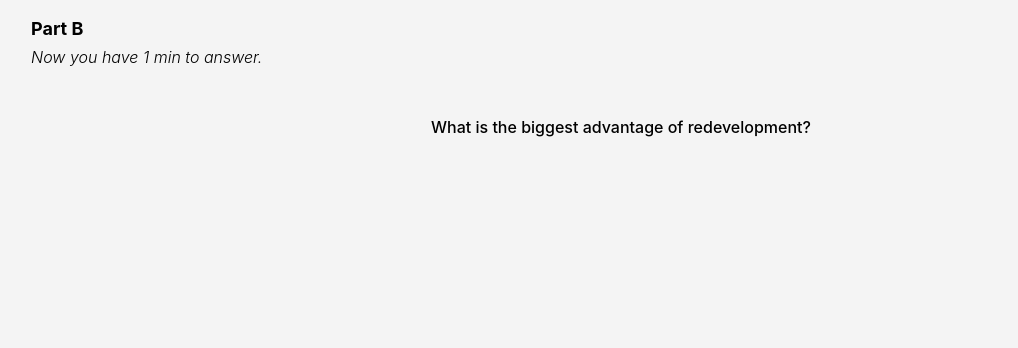
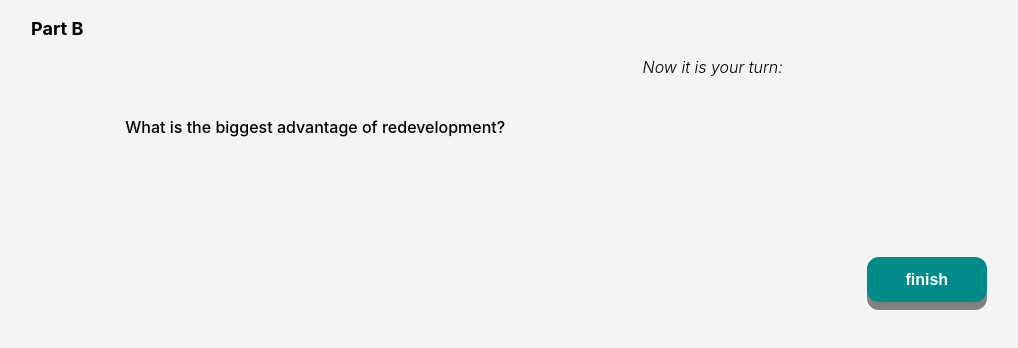
Before and after one commit to CeraChen/web_demo, a React (Create React App) app: page /partB/mocktest in a window 1280 px wide. Shown: the top 348 px of the page, without its empty margins (19-1037 px from the left). Built offline with nearby package versions, Linux system fonts and the light colour scheme.

Commit message:
record video when answering

```diff
--- a/src/css/mocktest.css
+++ b/src/css/mocktest.css
@@ -128,7 +128,7 @@
     padding-top: 10px;
     flex: 1;
     min-height: 0; /* 防止内容溢出，允许容器收缩 */
-    margin-left: 10px; /* 可根据需要调整左右间距 */
+    margin-left: 25px; /* 可根据需要调整左右间距 */
     height: 500px; /* 设置容器的固定高度 */
 }
 
@@ -149,7 +149,7 @@
 ::-webkit-scrollbar-thumb{
     -webkit-box-shadow: inset 0 0 6px rgba(0,0,0,0);
     background-color: #D5D5D5;
-    border-radius: 15px;
+    border-radius: 12px;
 }
 
 
@@ -160,7 +160,6 @@
 .video_subcontainer {
     text-align: center;
     width: 100%;
-    height: 100%;
 }
 
 #video_player {
@@ -183,10 +182,11 @@
     align-items: center;
     justify-content: center;
 
-    padding: auto;
+    padding-top: 5px;
+    padding-bottom: 5px;
     position: absolute;
     /* right: 50px; */
-    left: 5px;
+    left: 8px;
     top: 48%;
     background-color: #d7d7d7;
     border-radius: 8px;
--- a/src/page/mocktest.js
+++ b/src/page/mocktest.js
@@ -1,5 +1,4 @@
 import React from "react";
-import { Link } from "react-router-dom";
 import questions from '../text/questions.json';
 import '../css/mocktest.css';
 import '../css/button.css';
@@ -14,12 +13,17 @@ const ANSWERING = 2;
 
 const intervalTime = 1000;
 const prepareTime = 1000 * 60 * 10;
-const mSVG = <svg t="1703230099825" className="indicate_icon" viewBox="0 0 1024 1024" version="1.1" xmlns="http://www.w3.org/2000/svg" p-id="4207" width="30" height="40"><path d="M474.496 512l338.752-338.752-90.496-90.496L293.504 512l429.248 429.248 90.496-90.496z" p-id="4208"></path></svg>;
+const mSVG = <svg t="1703230099825" className="indicate_icon" viewBox="0 0 1024 1024" version="1.1" xmlns="http://www.w3.org/2000/svg" p-id="4207" width="27" height="30"><path d="M474.496 512l338.752-338.752-90.496-90.496L293.504 512l429.248 429.248 90.496-90.496z" p-id="4208"></path></svg>;
 
 let mTimer = null;
 let mCount, startTime, leftTime;
 // let isDragging = false;
 let paperShown = true;
+let mStream = null;
+
+let mediaRecorder; // 用于存储 MediaRecorder 对象
+let recordedChunks = []; // 存储录制的视频块
+let mURL = null;
 
 
 export default class MockTest extends React.Component {
@@ -34,6 +38,9 @@ export default class MockTest extends React.Component {
         this.render = this.render.bind(this);
         this.countDownOnce = this.countDownOnce.bind(this);
         this.skipPrepare = this.skipPrepare.bind(this);
+        this.startRecordVideo = this.startRecordVideo.bind(this);
+        this.handleRecorderStop = this.handleRecorderStop.bind(this);
+
 
         this.updateUrl = (part, newUrl) => props.update_url(part, newUrl);
 
@@ -47,7 +54,6 @@ export default class MockTest extends React.Component {
             console.log("did mount...");
             var countdown = document.getElementById("countdown");
             if(countdown && (mTimer === null)){
-                // countdown.style.display = "inline";
                 var mins = parseInt(leftTime/(1000 * 60));
                 var secs = parseInt((leftTime % (1000 * 60))/1000);
                 mins = (mins < 10)? ('0' + mins.toString()) : mins.toString();
@@ -72,50 +78,32 @@ export default class MockTest extends React.Component {
             clearTimeout(mTimer);
             mTimer = null;
         }
+
+        this.stopRecordVideo();
     }
 
     componentDidUpdate(prevProps, prevState) {
         if(this.state.stage === PLAYING && this.state.stage !== prevState.stage) {
             console.log("playing");
-            // const separator = document.getElementById("separator");
             const paperContainer = document.getElementById("paper_container");
-            const videoContainer = document.getElementById("video_container");
+            const videoPlayer = document.getElementById("video_player");
             const switchBtn = document.getElementById("switch_btn");
 
+            videoPlayer.onended = () => {
+                this.setState({
+                    stage: ANSWERING,
+                });
+            };
 
             switchBtn.addEventListener('click', (event) => {
                 paperShown = !paperShown;
                 paperContainer.style.display = (paperShown)? 'inline' : 'none';
                 switchBtn.style.transform = (paperShown)? "none" : "scaleX(-1)";
-                // switchBtn.innerText = (paperShown)? "hide" : "view";
-                // isDragging = true;
-                // console.log("mouse down");
-                // document.body.style.userSelect = 'none';
             });
+        }
 
-            // document.addEventListener('mousemove', (event) => {
-            //     if (!isDragging) return;
-
-            //     const x = event.clientX;
-            //     const containerWidth = document.documentElement.clientWidth;
-            //     const separatorWidth = separator.offsetWidth;
-
-            //     const paperContainerWidth = (x / containerWidth) * 100;
-            //     const videoContainerWidth = 100 - paperContainerWidth;
-
-            //     paperContainer.style.width = `${paperContainerWidth}%`;
-            //     videoContainer.style.width = `${videoContainerWidth}%`;
-
-            //     console.log("mouse move");
-            // });
-
-            // document.addEventListener('mouseup', () => {
-            //     isDragging = false;
-            //     console.log("mouse up");
-            //     document.body.style.userSelect = 'auto';
-
-            //     paperContainer.style.display = 'inline';
-            // });
+        if(this.state.stage === ANSWERING && this.state.stage !== prevState.stage) {
+            this.startRecordVideo();
         }
     }
 
@@ -171,6 +159,77 @@ export default class MockTest extends React.Component {
         this.setState({
             stage: PLAYING,
         });
+    }
+
+    startRecordVideo() {
+        const videoPlayer = document.getElementById('video_player');
+        videoPlayer.style.transform = "scaleX(-1)";
+
+        const onstopFunction = () => {
+            console.log("on stop");
+            this.handleRecorderStop();
+        };
+        navigator.mediaDevices.getUserMedia({ audio: true, video: true })
+                .then(function (stream) {
+                    console.log("get");
+                    mStream = stream;
+
+                    mediaRecorder = new MediaRecorder(stream);
+
+                    mediaRecorder.ondataavailable = function (event) {
+                        recordedChunks.push(event.data);
+                    };
+
+                    mediaRecorder.onstop = onstopFunction;
+                    // function () {
+                    //     const blob = new Blob(recordedChunks, { type: 'video/webm' });
+                    //     const url = URL.createObjectURL(blob);
+                    //     mURL = url;
+                    //     console.log(url);
+                    //     console.log(mURL);
+
+                    //     () => {this.updateUrl(this.state.part, mURL);}
+                    //     recordedChunks = [];
+                    // };
+
+                    mediaRecorder.start();
+
+
+                    videoPlayer.srcObject = mStream;
+                    videoPlayer.play();
+                    })
+                    .catch(function (error) {
+                    console.error('Error accessing camera:', error);
+                    });
+    }
+
+    stopRecordVideo() {
+        console.log("stop record once");
+        if (mStream) {
+            mStream.getTracks().forEach((track) => track.stop());
+            console.log("release");
+        }
+        if (mediaRecorder && mediaRecorder.state !== 'inactive') {
+            mediaRecorder.stop();
+        }
+    }
+
+    handleRecorderStop () {
+        const blob = new Blob(recordedChunks, { type: 'video/webm' });
+        const url = URL.createObjectURL(blob);
+        mURL = url;
+        console.log("update url");
+        console.log(url);
+        console.log(mURL.toString());
+
+        this.updateUrl(this.state.part, mURL.toString());
+
+        this.updateUrl(this.state.part, "partA");
+        recordedChunks = [];
+
+        // const a = document.createElement('a');
+        // a.href = (this.state.part === PART_A)? "../../partB/introduction" : "../../report";
+        // a.click();
     }
 
 
@@ -236,22 +295,16 @@ export default class MockTest extends React.Component {
                             <div id="paper_container">
                                 {mQuestionArea}
                             </div>
-                            {/* <div id="separator">
-                                <div className="indicator">
-                                    <svg t="1703230099825" className="indicate_icon" viewBox="0 0 1024 1024" version="1.1" xmlns="http://www.w3.org/2000/svg" p-id="4207" width="200" height="200"><path d="M474.496 512l338.752-338.752-90.496-90.496L293.504 512l429.248 429.248 90.496-90.496z" p-id="4208"></path></svg>
-                                </div>
-                            </div> */}
                             <div id="video_container">
                                 <p className="guide">Starter video:</p>
-                                {/* <video className="starter_video"></video> */}
                                 <div className="video_subcontainer">
-                                    <video id="video_player" src="https://rr4---sn-i3b7knld.googlevideo.com/videoplayback?expire=1703942923&ei=q8aPZbzzOoGa1d8PzsawMA&ip=43.129.29.153&id=o-ALxqmNCnTAT36RnxDFI-D7pUJIUTOGm51vjCOA46-b7i&itag=136&source=youtube&requiressl=yes&xpc=EgVo2aDSNQ%3D%3D&mh=I0&mm=31%2C29&mn=sn-i3b7knld%2Csn-i3belnlz&ms=au%2Crdu&mv=m&mvi=4&pl=21&initcwndbps=623750&vprv=1&svpuc=1&mime=video%2Fmp4&gir=yes&clen=12345656&dur=237.070&lmt=1703028113368785&mt=1703920860&fvip=2&keepalive=yes&fexp=24007246&c=IOS&txp=4535434&sparams=expire%2Cei%2Cip%2Cid%2Citag%2Csource%2Crequiressl%2Cxpc%2Cvprv%2Csvpuc%2Cmime%2Cgir%2Cclen%2Cdur%2Clmt&sig=AJfQdSswRgIhAMrBZ6GVs4QRHCEp0-OK69jfliPlt_4cYZ2ZHC-j_9UIAiEA7zM9lUYBx_YmZGQ78RMitbacPdP4wvSxuum_qBZ55Vg%3D&lsparams=mh%2Cmm%2Cmn%2Cms%2Cmv%2Cmvi%2Cpl%2Cinitcwndbps&lsig=AAO5W4owRQIhAPEH6osM_v-0UoE9KXvSbPX134lBOX5zoNQZxrw6YHvbAiAgS38KCuAeLXcNBRMpJ8XjLz89ZiZIFNQFdZDvLiOf6g%3D%3D" autoPlay></video>
+                                    <video id="video_player" src="https://rr4---sn-i3b7knzl.googlevideo.com/videoplayback?expire=1703949630&ei=3uCPZf6jI-GcvcAP7KeFwAo&ip=43.129.29.153&id=o-AAFXlTtNe8dMwECQKEk4wSxKlXlS_jIyGdj7hkFYVFd0&itag=18&source=youtube&requiressl=yes&xpc=EgVo2aDSNQ%3D%3D&mh=yB&mm=31%2C26&mn=sn-i3b7knzl%2Csn-un57sn7y&ms=au%2Conr&mv=u&mvi=4&pl=21&spc=UWF9f6u0q2pfRW-4Rk1-WMveD8QFvEQ&vprv=1&svpuc=1&mime=video%2Fmp4&cnr=14&ratebypass=yes&dur=48.018&lmt=1672869798672213&mt=1703927117&fvip=2&fexp=24007246&c=ANDROID&txp=6219224&sparams=expire%2Cei%2Cip%2Cid%2Citag%2Csource%2Crequiressl%2Cxpc%2Cspc%2Cvprv%2Csvpuc%2Cmime%2Ccnr%2Cratebypass%2Cdur%2Clmt&sig=AJfQdSswRAIgD-Klh0sH8kS7TyxJRZyjWRH9xQdygMcc8cjGQl6b2pICIHnL-3EsNuxGRE5dEz8TzChTs6eFDFXb3qKcwIGPcY4M&lsparams=mh%2Cmm%2Cmn%2Cms%2Cmv%2Cmvi%2Cpl&lsig=AAO5W4owRAIgV7ZX8trF4sEkJl3pyBTyD0z_r55GUMZSxtvZyxqgefsCIGfJ5edyYTNALjFtW_KDLoAjrYGaPvSpWKZZEcXt3Gjx" autoPlay></video>
+                                    {/* "https://rr4---sn-i3b7knld.googlevideo.com/videoplayback?expire=1703942923&ei=q8aPZbzzOoGa1d8PzsawMA&ip=43.129.29.153&id=o-ALxqmNCnTAT36RnxDFI-D7pUJIUTOGm51vjCOA46-b7i&itag=136&source=youtube&requiressl=yes&xpc=EgVo2aDSNQ%3D%3D&mh=I0&mm=31%2C29&mn=sn-i3b7knld%2Csn-i3belnlz&ms=au%2Crdu&mv=m&mvi=4&pl=21&initcwndbps=623750&vprv=1&svpuc=1&mime=video%2Fmp4&gir=yes&clen=12345656&dur=237.070&lmt=1703028113368785&mt=1703920860&fvip=2&keepalive=yes&fexp=24007246&c=IOS&txp=4535434&sparams=expire%2Cei%2Cip%2Cid%2Citag%2Csource%2Crequiressl%2Cxpc%2Cvprv%2Csvpuc%2Cmime%2Cgir%2Cclen%2Cdur%2Clmt&sig=AJfQdSswRgIhAMrBZ6GVs4QRHCEp0-OK69jfliPlt_4cYZ2ZHC-j_9UIAiEA7zM9lUYBx_YmZGQ78RMitbacPdP4wvSxuum_qBZ55Vg%3D&lsparams=mh%2Cmm%2Cmn%2Cms%2Cmv%2Cmvi%2Cpl%2Cinitcwndbps&lsig=AAO5W4owRQIhAPEH6osM_v-0UoE9KXvSbPX134lBOX5zoNQZxrw6YHvbAiAgS38KCuAeLXcNBRMpJ8XjLz89ZiZIFNQFdZDvLiOf6g%3D%3D" autoPlay></video> */}
                                 </div>
-                                {/* https://video-ssl.itunes.apple.com/itunes-assets/Video124/v4/15/e2/80/15e280e2-7d82-6b9b-2cb1-90df023eaa29/mzvf_10142644751851384725.720w.h264lc.U.p.m4v" autoPlay></video> */}
                             </div>
                         </div>
                     </div>
-                )
+                );
                 break;
 
             case ANSWERING:
@@ -259,8 +312,30 @@ export default class MockTest extends React.Component {
                 mHeading = (
                     <div className="heading">
                         <p className="part">{mPart}</p>
-                        <p className="guide">{mGuide}</p>
-                        {mQuestionArea}
+                        {(this.state.part === PART_A) &&
+                            <div id="switch_btn">
+                                {mSVG}
+                                {/* {(paperShown)? "hide" : "view"} */}
+                            </div>}
+                    </div>
+                );
+
+                mBoard = (
+                    <div className="board">
+                        <div className="main_container">
+                            <div id="paper_container">
+                                {mQuestionArea}
+                            </div>
+                            <div id="video_container">
+                                <p className="guide">Now it is your turn:</p>
+                                <div className="video_subcontainer">
+                                    <video id="video_player" ></video>
+                                </div>
+                                <div className="button_container">
+                                    <button className="button" onClick={this.stopRecordVideo}>finish</button>
+                                </div>
+                            </div>
+                        </div>
                     </div>
                 );
 
@@ -268,7 +343,6 @@ export default class MockTest extends React.Component {
 
 
 
-        // const nextPage = (this.state.part === PART_A)? "../../partB/introduction" : "../../report";
 
         return(
             <div className="main">
--- a/src/page/report.js
+++ b/src/page/report.js
@@ -16,10 +16,13 @@ export default class Report extends React.Component{
 
 
     render() {
+        console.log("get url");
+        console.log(this.getUrl({PART_A}));
         return (
             <div>
-                {this.getUrl(PART_A)}
+                {this.getUrl({PART_A})}
                 {/* <Link to="/partA/instruction">start</Link> */}
+                <div>hihi</div>
             </div>
         );
     }
```
